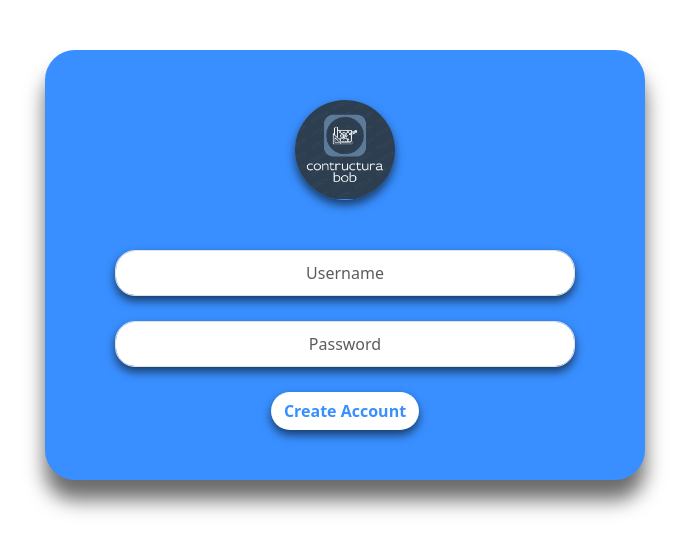
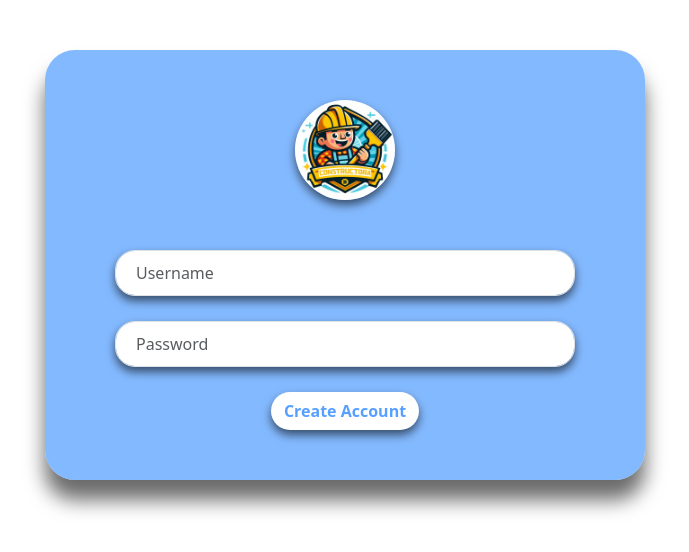
Before and after one commit to jean-heyller/ConstructoraBobDS1, an Angular app in the folder client/: page /home in a window 1280 px wide. Shown: the top 552 px of the page, without its empty margins (295-984 px from the left). Built offline with nearby package versions, Linux system fonts and the light colour scheme.

Commit message:
Se realizan cambios en form.component organizado la imagen del formulario

```diff
--- a/client/src/app/components/shared/form/form.component.css
+++ b/client/src/app/components/shared/form/form.component.css
@@ -7,7 +7,7 @@ padding: 50px 0;
 }
 
 .registration-form form{
-  background-color: #398fff;
+  background-color: #57a0ffbb;
   max-width: 600px;
   margin: auto;
   padding: 50px 70px;
@@ -20,7 +20,7 @@ padding: 50px 0;
   background-image: url('../../../../assets/img/logo.png');
   background-repeat: no-repeat;
   background-position: center;
-  background-size: 100px;
+  background-size: 115px;
   border-radius: 50%;
   font-size: 40px;
   color: white;
@@ -33,7 +33,6 @@ padding: 50px 0;
 }
 
 .registration-form .item{
-  text-align: center;
   border-radius: 20px;
   margin-bottom: 25px;
   padding: 10px 20px;
@@ -48,13 +47,17 @@ padding: 50px 0;
 
 .create-account{
 
-  color: #398fff;
+  color: #57a0ff;
   background-color: #ffffff;
   border-radius: 30px;
   font-weight: bold;
   box-shadow: 0px 5px 10px rgba(0, 0, 0, 0.583);
 }
 
+.btn-class :hover{
+  color: #ffffff;
+  background-color: #0464b9;
+}
 
 @media (max-width: 576px) {
   .registration-form form{
--- a/client/src/app/components/shared/form/form.component.html
+++ b/client/src/app/components/shared/form/form.component.html
@@ -1,5 +1,5 @@
 
-<div class="registration-form">
+<div class="registration-form animated fadeIn">
   <form>
       <div class="form-icon">
           <span><i class="icon icon-user"></i></span>
--- a/client/src/index.html
+++ b/client/src/index.html
@@ -2,7 +2,7 @@
 <html lang="en">
 <head>
   <meta charset="utf-8">
-  <title>Client</title>
+  <title>Constructora Bob</title>
   <base href="/">
   <meta name="viewport" content="width=device-width, initial-scale=1">
   <link rel="icon" type="image/x-icon" href="favicon.ico">
--- a/client/src/styles.css
+++ b/client/src/styles.css
@@ -1 +1,27 @@
-/* You can add global styles to this file, and also import other style files */
+.animated {
+  -webkit-animation-duration: 1s;
+  animation-duration: 1s;
+  -webkit-animation-fill-mode: both;
+  animation-fill-mode: both;
+}
+
+.fast {
+  -webkit-animation-duration: 0.4s;
+  animation-duration: 0.4s;
+  -webkit-animation-fill-mode: both;
+  animation-fill-mode: both;
+}
+
+@keyframes fadeIn {
+  from {
+    opacity: 0;
+  }
+
+  to {
+    opacity: 1;
+  }
+}
+
+.fadeIn {
+  animation-name: fadeIn;
+}
```
Also changed, not shown: client/src/app/components/shared/form/form.component.ts (line endings or trailing spaces), client/src/assets/img/logo.png, 1 other file (tests, documents, lock files or other folders).
